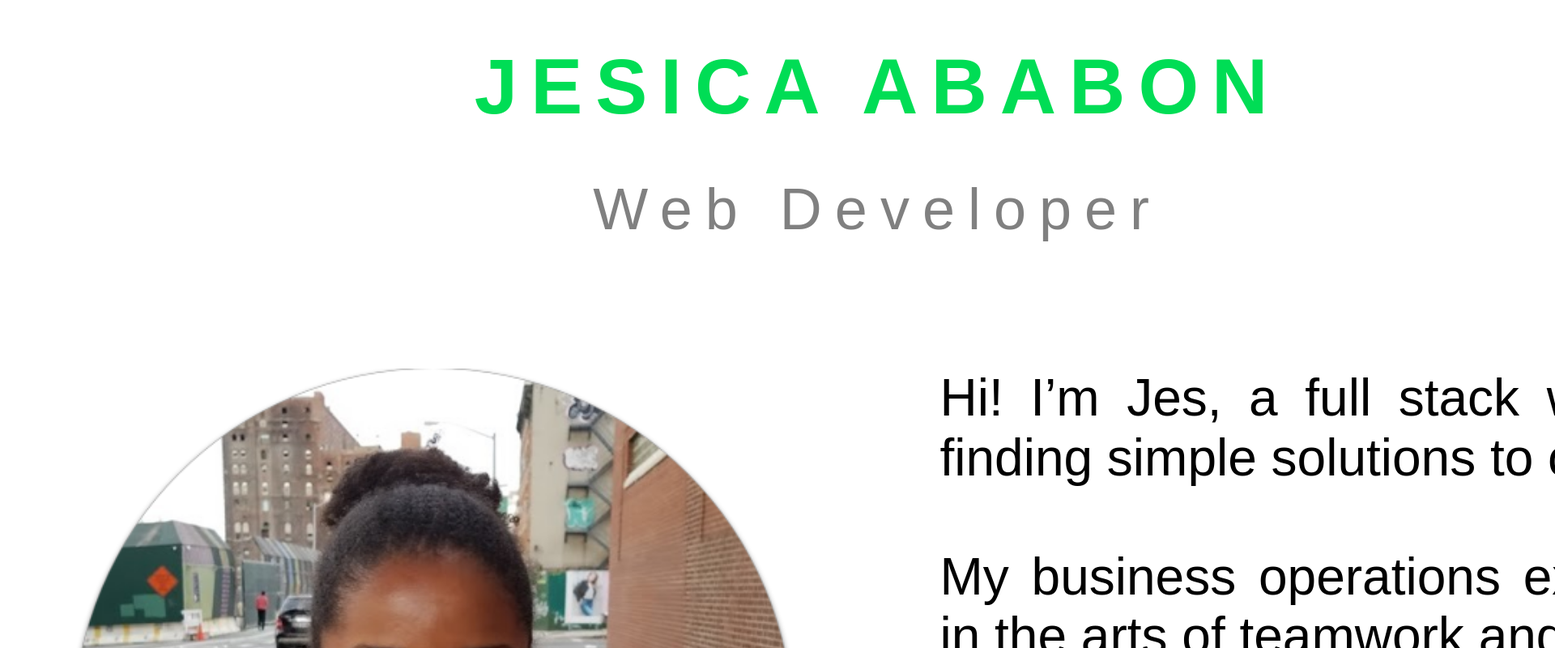
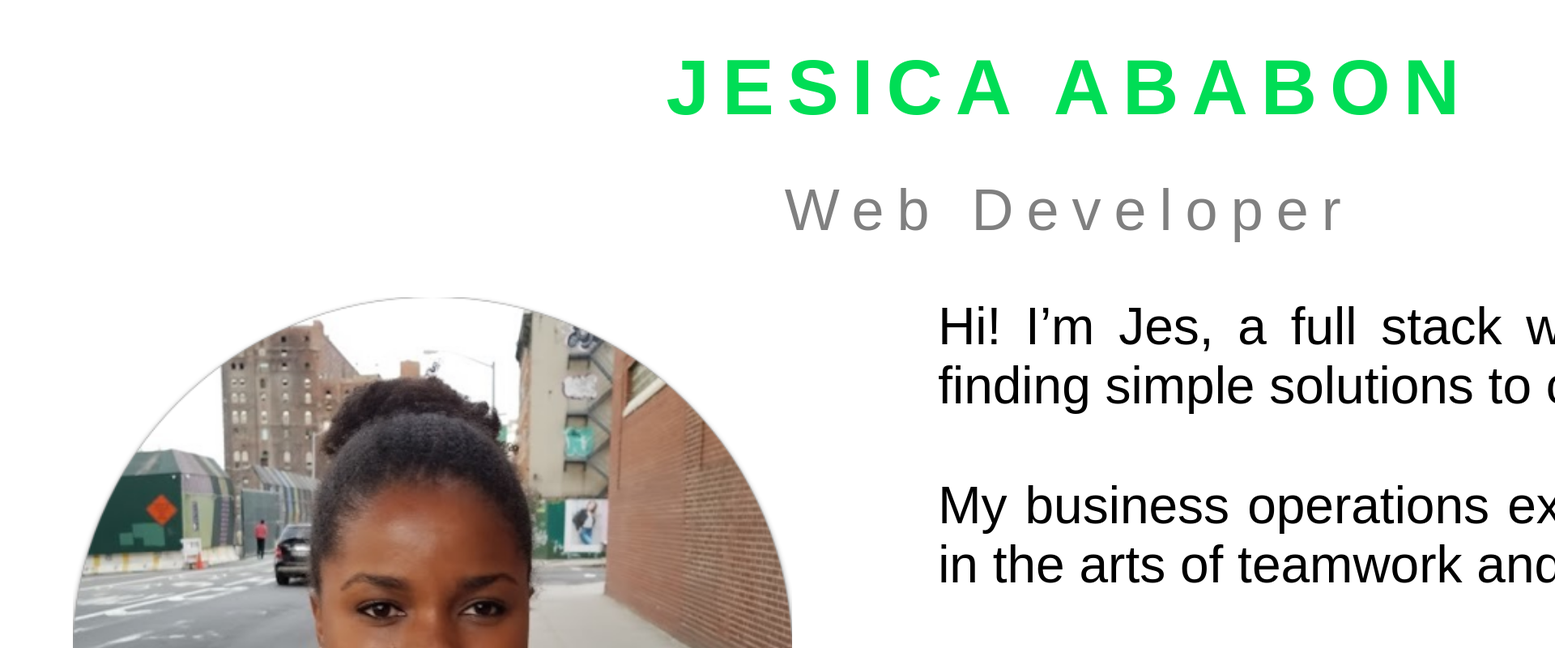
Before and after one commit to jesababon/jesicaAbabon, a React (Create React App) app: page / in a window 1280 px wide. Shown: the top 800 px of the page at 81% size, 1920 px wide, since content can reach past the window. Built offline with nearby package versions, Linux system fonts and the light colour scheme.

Commit message:
changed social buttons size and responsiveness

```diff
--- a/src/App.css
+++ b/src/App.css
@@ -415,15 +415,12 @@ h2, td {
 
 .App-header {
   grid-area: header;
-  margin: 2%;
   font-size: 3rem;
   color: gray;
   top: 0px;
-  width: 80%;
-  height: 100%;
   display: block;
   letter-spacing: 1rem;
-
+  margin: 2%;
 }
 
 .App-social {
@@ -432,13 +429,17 @@ h2, td {
   display: flex;
   justify-content: center;
   box-sizing: initial;
+  line-height: 0;
+  width: 200px;
+  height: 120px;
 
 }
 
 .socialBtns {
-  height: 20%;
-  width: 20%;
-  padding: 3rem;
+  width: auto;
+  height: 100%;
+  padding: 5rem;
+  letter-spacing: 3rem;
 }
 
 .socialBtns:hover{
@@ -448,10 +449,9 @@ h2, td {
 .App-bio {
   display: flex;
   position: relative;
-  padding-top: 2%;
   grid-area: main;
   color: black;
-  font-size: 3rem;
+  font-size: .5rem;
   text-align: justify;
 
 }
```
